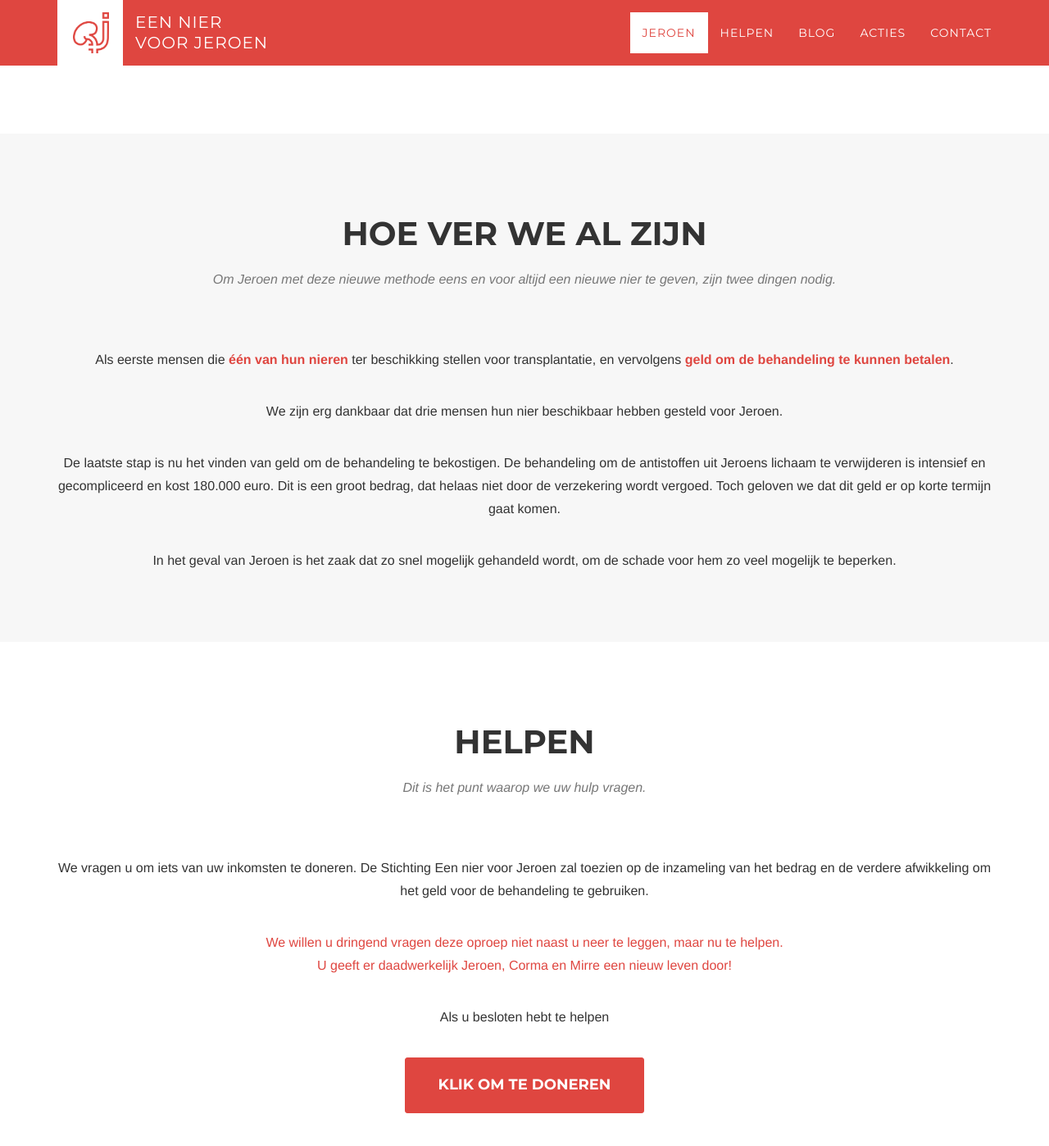
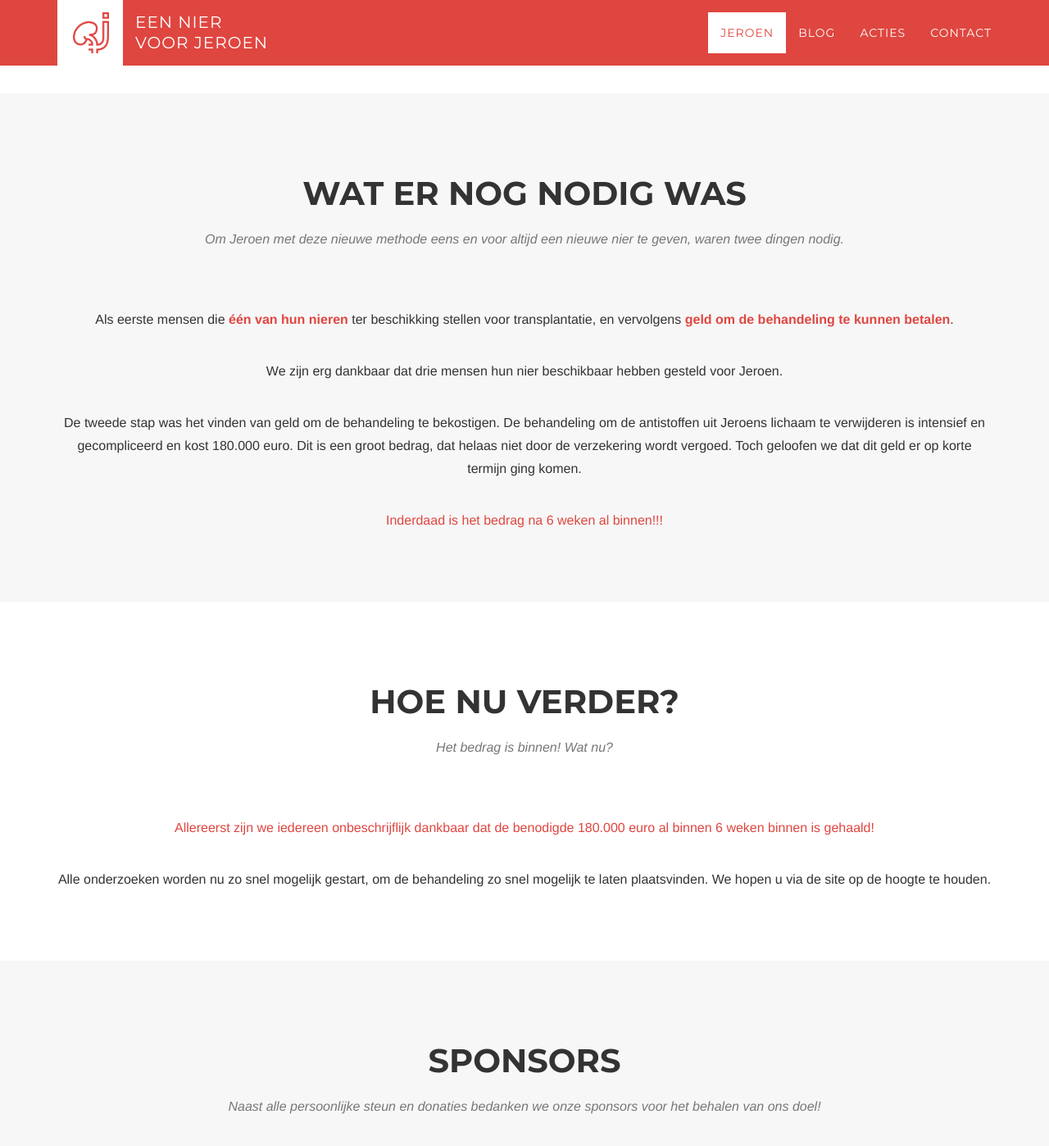
Before and after one commit to Een-nier-voor-Jeroen/Niervoorjeroen.nl-website, a Jekyll site: the page built from index.html, in a window 1280 px wide and 1400 px high, scrolled down 2657 px. Shown: the whole window at 82% size. Built offline with Jekyll 4.4.1, drawn with Linux system fonts in a browser that asks for light colours; nearby versions of some CDN libraries; some web fonts are replaced; some of the changed text lies outside the part shown.

Commit message:
We zijn er!!!

```diff
--- a/_includes/navigation.html
+++ b/_includes/navigation.html
@@ -49,24 +49,6 @@
                             </li>
                         </ul>
                     </li>
-                    {% if page.url == '/helpen.html' %}
-                        <li class="permanentactive">
-                    {% else %}
-                        <li>
-                    {% endif %}
-                        <a href="/helpen">Helpen</a>
-                        <ul class="hidden">
-                            <li>
-                                <a class="page-scroll" href="#overmaken">Overmaken</a>
-                            </li>
-                            <li>
-                                <a class="page-scroll" href="#delen">Delen</a>
-                            </li>
-                            <li>
-                                <a class="page-scroll" href="#ambassadeur">Ambassadeur</a>
-                            </li>
-                        </ul>
-                    </li>
                     {% if page.url == '/blog.html' or page.blog == true %}
                         <li class="permanentactive">
                     {% else %}
--- a/index.html
+++ b/index.html
@@ -14,23 +14,23 @@
         <div class="backgroundmask"></div>
         <div class="container">
             <div class="intro-text">
-                <div class="intro-lead-in">Jeroen heeft geen nieren</div>
-                <div class="intro-heading">Wij willen hem er één geven</div>
+                <div class="intro-lead-in">De benodigde €180.000 voor een nieuwe nier is binnen!!!</div>
+                <div class="intro-heading">Bedankt!!!</div>
                 <div class="progresscontainer">
-                    <div class="pull-right" style="line-height: 40px;">
-                        € 180.000
-                    </div>
                     <div class="progress" style="height: 40px; background-color: rgba(245,245,245,0.6);">
-                        <div class="progress-bar" role="progressbar" aria-valuenow="142500" aria-valuemin="0" aria-valuemax="180000" style="width: 92%; height: 40px; line-height: 40px; position: relative;">
-                            <div style="position: absolute; right: 20px;">16-7 om 23:00 ></div>
-                            € 165.500
+                        <div class="progress-bar" role="progressbar" aria-valuenow="180000" aria-valuemin="0" aria-valuemax="180000" style="width: 100%; height: 40px; line-height: 40px; position: relative;">
+                            meer dan € 180.000 !!
                         </div>
                     </div>
                 </div>
                 <p>
                     &nbsp;
                 </p>
-                <a href="#jeroen" class="page-scroll btn btn-xl">Wie is Jeroen?</a><span class="spacer">&nbsp;&nbsp;&nbsp;</span><a href="/helpen#doneren" class="page-scroll btn btn-xl">Direct doneren</a>
+                <a href="#jeroen" class="page-scroll btn btn-xl">Wie is Jeroen?</a>
+                <span class="spacer">&nbsp;&nbsp;&nbsp;</span>
+                <a href='/2016/07/25/We-zijn-er.html' class="page-scroll btn btn-xl">Dank <br /><small style="font-size: 0.5em;">op de blog van Corma</small></a>
+                <span class="spacer">&nbsp;&nbsp;&nbsp;</span>
+                <a href="#verder" class="page-scroll btn btn-xl">Hoe nu verder?</a>
             </div>
         </div>
     </header>
@@ -136,9 +136,9 @@
         <div class="container">
             <div class="row">
                 <div class="col-lg-12 text-center">
-                    <h2 class="section-heading">Hoe ver we al zijn</h2>
+                    <h2 class="section-heading">Wat er nog nodig was</h2>
                     <h3 class="section-subheading text-muted">
-                        Om Jeroen met deze nieuwe methode eens en voor altijd een nieuwe nier te geven, zijn twee dingen nodig.
+                        Om Jeroen met deze nieuwe methode eens en voor altijd een nieuwe nier te geven, waren twee dingen nodig.
                     </h3>
                     <p>
                         Als eerste mensen die <strong class='text-primary'>één van hun nieren</strong> ter beschikking stellen voor transplantatie, en
@@ -148,46 +148,51 @@
                         We zijn erg dankbaar dat drie mensen hun nier beschikbaar hebben gesteld voor Jeroen.
                     </p>
                     <p>
-                        De laatste stap is nu het vinden van geld om de behandeling te bekostigen. De behandeling om de antistoffen uit Jeroens lichaam te verwijderen is intensief en gecompliceerd en kost 180.000 euro. Dit is een groot bedrag, dat helaas niet door de verzekering wordt vergoed. Toch geloven we dat dit geld er op korte termijn gaat komen.
+                        De tweede stap was het vinden van geld om de behandeling te bekostigen. De behandeling om de antistoffen uit Jeroens lichaam te verwijderen is intensief en gecompliceerd en kost 180.000 euro. Dit is een groot bedrag, dat helaas niet door de verzekering wordt vergoed. Toch geloofen we dat dit geld er op korte termijn ging komen.
                     </p>
-                    <p>
-                        In het geval van Jeroen is het zaak dat zo snel mogelijk gehandeld wordt, om de schade voor hem zo veel mogelijk te beperken.
+                    <p class="text-primary">
+                        Inderdaad is het bedrag na 6 weken al binnen!!!
                     </p>
                 </div>
             </div>
         </div>
     </section>
 
-    <!-- Helpen Section -->
-    <section id="helpen">
+    <!-- Verder Section -->
+    <section id="verder">
         <div class="container">
             <div class="row">
                 <div class="col-lg-12 text-center">
-                    <h2 class="section-heading">Helpen</h2>
+                    <h2 class="section-heading">Hoe nu verder?</h2>
                     <h3 class="section-subheading text-muted">
-                        Dit is het punt waarop we uw hulp vragen.
+                        Het bedrag is binnen! Wat nu?
                     </h3>
                 </div>
             </div>
             <div class="row text-center">
                 <div class="col-md-12">
-                    <p>
-                         We vragen u om iets van uw inkomsten te doneren. De Stichting Een nier voor Jeroen zal toezien op de inzameling van het bedrag en de verdere afwikkeling om het geld voor de behandeling te gebruiken.
-                    </p>
                     <p class="text-primary">
-                        We willen u dringend vragen deze oproep niet naast u neer te leggen, maar nu te helpen.<br /> U geeft er daadwerkelijk Jeroen, Corma en Mirre een nieuw leven door!
+                        Allereerst zijn we iedereen onbeschrijflijk dankbaar dat de benodigde 180.000 euro al binnen 6 weken binnen is gehaald!
                     </p>
                     <p>
-                        Als u besloten hebt te helpen
+                        Alle onderzoeken worden nu zo snel mogelijk gestart, om de behandeling zo snel mogelijk te laten plaatsvinden. We hopen u via de site op de hoogte te houden.
                     </p>
+                </div>
+            </div>
+        </div>
+    </section>
+
+    <!-- Sponsors Section -->
+    <section id="sponsors" class="bg-light-gray">
+        <div class="container">
+            <div class="row">
+                <div class="col-lg-12 text-center">
+                    <h2 class="section-heading">Sponsors</h2>
+                    <h3 class="section-subheading text-muted">
+                        Naast alle persoonlijke steun en donaties bedanken we onze sponsors voor het behalen van ons doel!
+                    </h3>
                     <p>
-                        <a href="/helpen#doneren" class="btn btn-xl">klik om te doneren</a>
-                    </p>
-                    <p>
-                        of als u ons op een andere manier wilt helpen
-                    </p>
-                    <p>
-                        <a href="/helpen" class="btn btn-xl">kijk dan hier hoe</a>
+
                     </p>
                 </div>
             </div>
```
Also changed, not shown: _posts/2016-07-25-We-zijn-er.html (added, +30 -0 lines).
